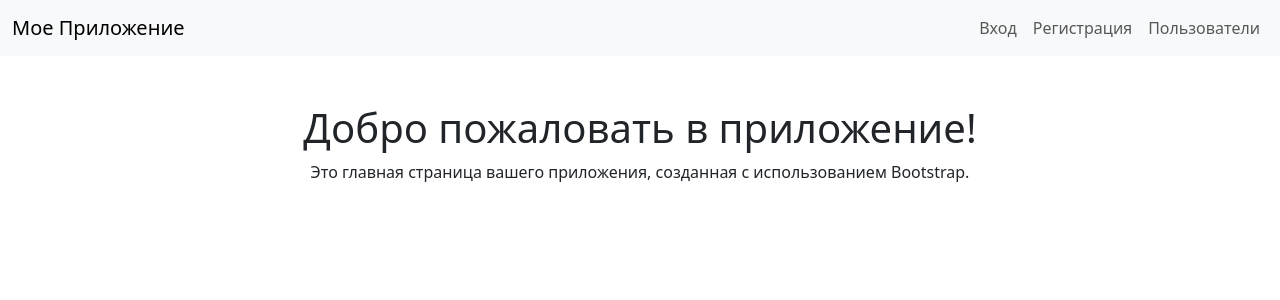
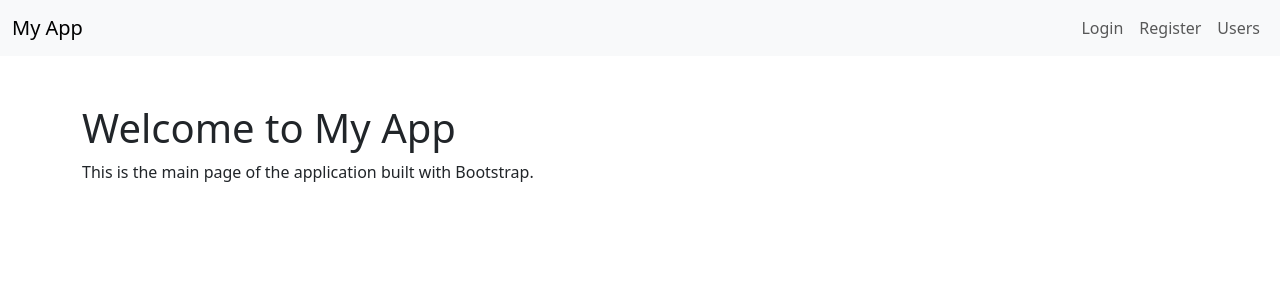
Before and after one commit to leksfix/python-project-52, a Django app: page / in a window 1280 px wide. Shown: the top 300 px of the page. Run offline with Django 5.2, Linux system fonts and the light colour scheme.

Commit message:
index.html EN

```diff
--- a/task_manager/templates/index.html
+++ b/task_manager/templates/index.html
@@ -1,47 +1,39 @@
 <!DOCTYPE html>
-<html lang="ru">
+<html lang="en">
 <head>
     <meta charset="UTF-8">
     <meta name="viewport" content="width=device-width, initial-scale=1.0">
-    <title>Главная страница</title>
-    <!-- Bootstrap CSS -->
-    <link href="https://cdn.jsdelivr.net/npm/bootstrap@5.3.3/dist/css/bootstrap.min.css" rel="stylesheet" integrity="sha384-QWTKZyjpPEjISv5WaRU9OFeRpok6YctnYmDr5pNlyT2bRjXh0JMhjY6hW+ALEwIH" crossorigin="anonymous">
+    <title>Main Page</title>
+    <link href="https://cdn.jsdelivr.net/npm/bootstrap@5.3.3/dist/css/bootstrap.min.css" rel="stylesheet">
 </head>
 <body>
-    <!-- Навигационное меню -->
     <nav class="navbar navbar-expand-lg navbar-light bg-light">
         <div class="container-fluid">
-            <a class="navbar-brand" href="#">Мое Приложение</a>
+            <a class="navbar-brand" href="#">My App</a>
             <button class="navbar-toggler" type="button" data-bs-toggle="collapse" data-bs-target="#navbarNav" aria-controls="navbarNav" aria-expanded="false" aria-label="Toggle navigation">
                 <span class="navbar-toggler-icon"></span>
             </button>
             <div class="collapse navbar-collapse" id="navbarNav">
                 <ul class="navbar-nav ms-auto">
                     <li class="nav-item">
-                        <a class="nav-link" href="#">Вход</a>
+                        <a class="nav-link" href="#">Login</a>
                     </li>
                     <li class="nav-item">
-                        <a class="nav-link" href="#">Регистрация</a>
+                        <a class="nav-link" href="#">Register</a>
                     </li>
                     <li class="nav-item">
-                        <a class="nav-link" href="#">Пользователи</a>
+                        <a class="nav-link" href="#">Users</a>
                     </li>
                 </ul>
             </div>
         </div>
     </nav>
 
-    <!-- Основной контент -->
     <div class="container mt-5">
-        <div class="row">
-            <div class="col-12 text-center">
-                <h1>Добро пожаловать в приложение!</h1>
-                <p>Это главная страница вашего приложения, созданная с использованием Bootstrap.</p>
-            </div>
-        </div>
+        <h1>Welcome to My App</h1>
+        <p>This is the main page of the application built with Bootstrap.</p>
     </div>
 
-    <!-- Bootstrap JS -->
-    <script src="https://cdn.jsdelivr.net/npm/bootstrap@5.3.3/dist/js/bootstrap.bundle.min.js" integrity="sha384-YvpcrYf0tY3lHB60NNkmXc5s9fDVZLESaAA55NDzOxhy9GkcIdslK1eN7N6jIeHz" crossorigin="anonymous"></script>
+    <script src="https://cdn.jsdelivr.net/npm/bootstrap@5.3.3/dist/js/bootstrap.bundle.min.js"></script>
 </body>
 </html>
```
